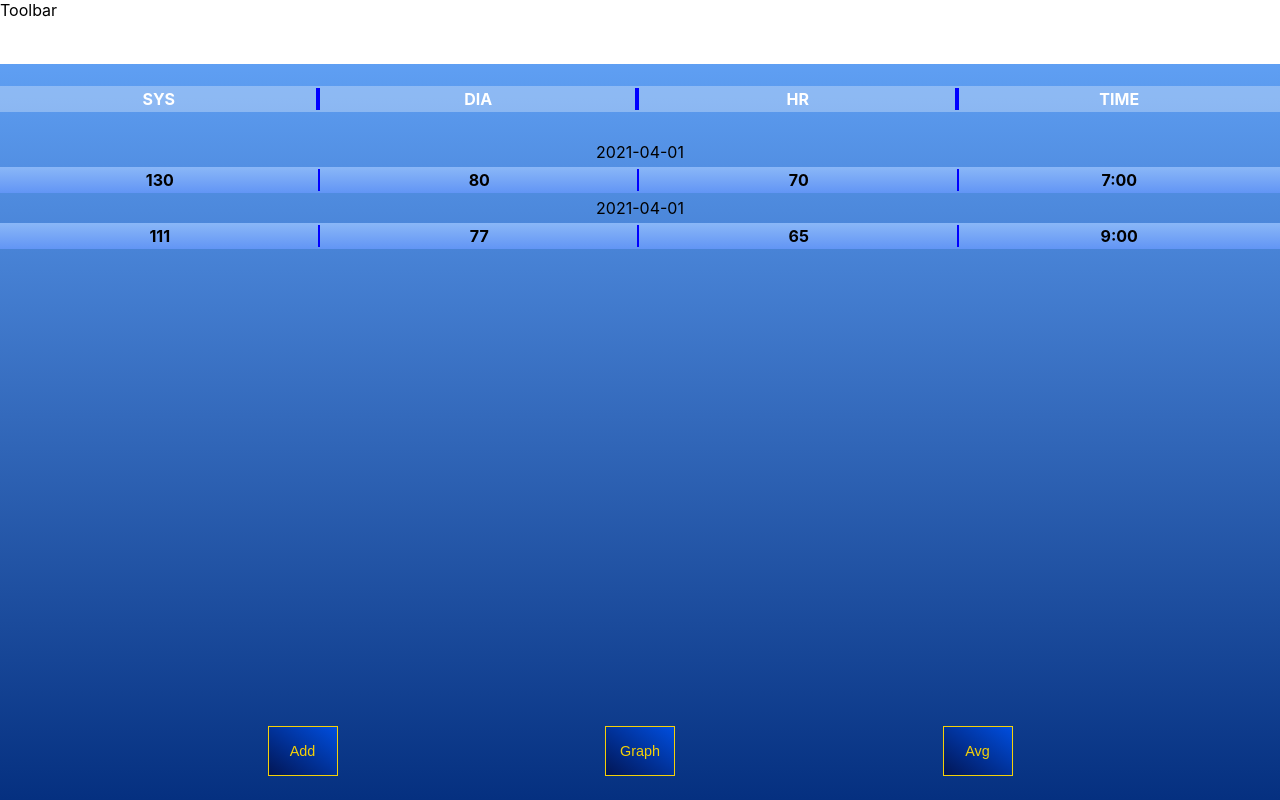
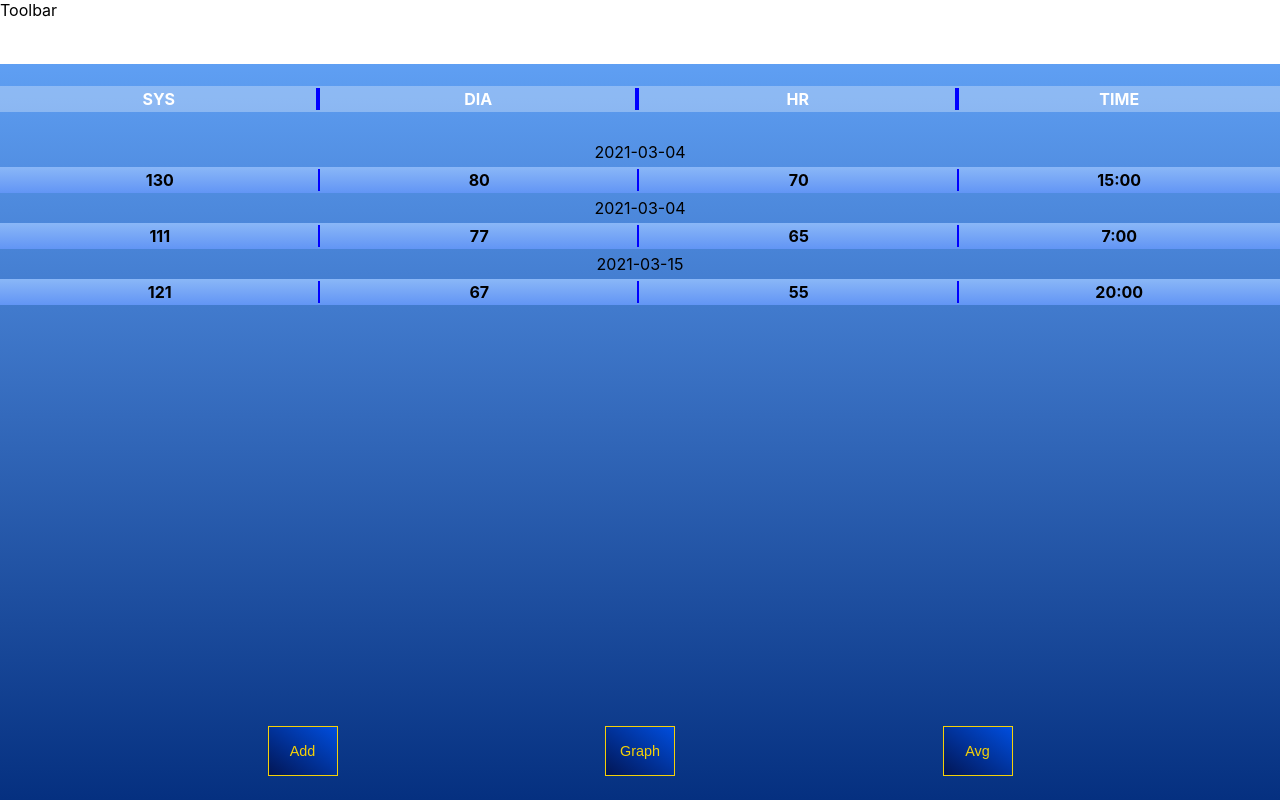
Before and after one commit to JanekJaniak/sanus, a React (Create React App) app: page / in a window 1280 px wide. Built offline with nearby package versions, Linux system fonts and the light colour scheme.

Commit message:
Add dateCreated to exportData

```diff
--- a/src/components/HeartMonitorComps/AddNewMeasure/AddNewMeasure.js
+++ b/src/components/HeartMonitorComps/AddNewMeasure/AddNewMeasure.js
@@ -195,6 +195,7 @@ import Button from '../../HeartMonitorComps/Button/Button';
 
     const exportData = {
       id:  '_' + Math.random().toString(36).substr(2, 9),
+      dateCreated: this.state.dateCreated,
       date: formData.date.value,
       time: formData.time.value,
       systolic: formData.systolic.value,
--- a/src/containers/HeartMonitor/HeartMonitor.js
+++ b/src/containers/HeartMonitor/HeartMonitor.js
@@ -16,19 +16,30 @@ class HeartMonitor extends Component {
       heartData: [
         {
           id: 1,
-          date: '2021-04-01',
-          time: '7:00',
+          dateCreated:'Sun Apr 04 2021 15:00:00 GMT+0200 (Central European Summer Time)',
+          date: '2021-03-04',
+          time: '15:00',
           systolic: '130',
           diastolic: '80',
           heartRate: '70',
         },
         {
           id: 2,
-          date: '2021-04-01',
-          time: '9:00',
+          dateCreated:'Sun Apr 04 2021 07:00:00 GMT+0200 (Central European Summer Time)',
+          date: '2021-03-04',
+          time: '7:00',
           systolic: '111',
           diastolic: '77',
           heartRate: '65',
+        },
+        {
+          id: 3,
+          dateCreated:'Thu Apr 15 2021 20:00:00 GMT+0200 (Central European Summer Time)',
+          date: '2021-03-15',
+          time: '20:00',
+          systolic: '121',
+          diastolic: '67',
+          heartRate: '55',
         },
       ],
       showModal: false,
```
